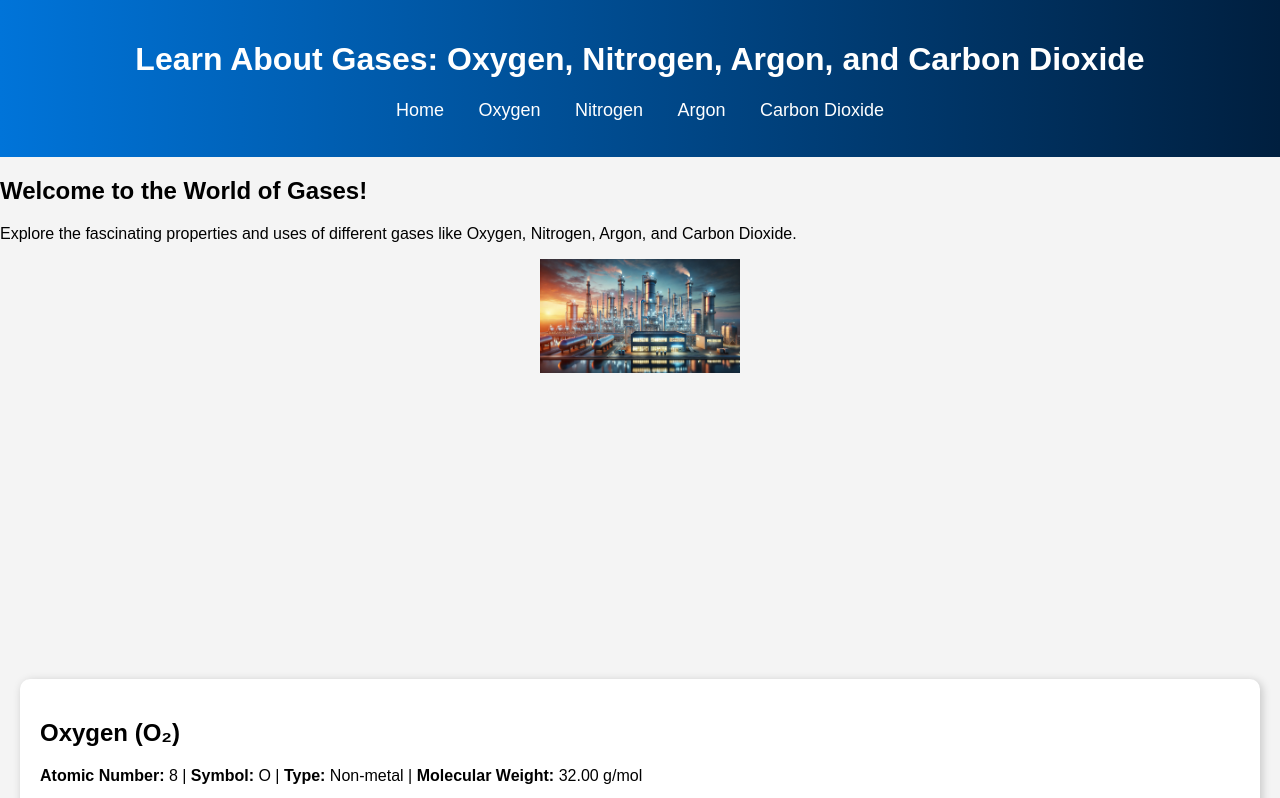
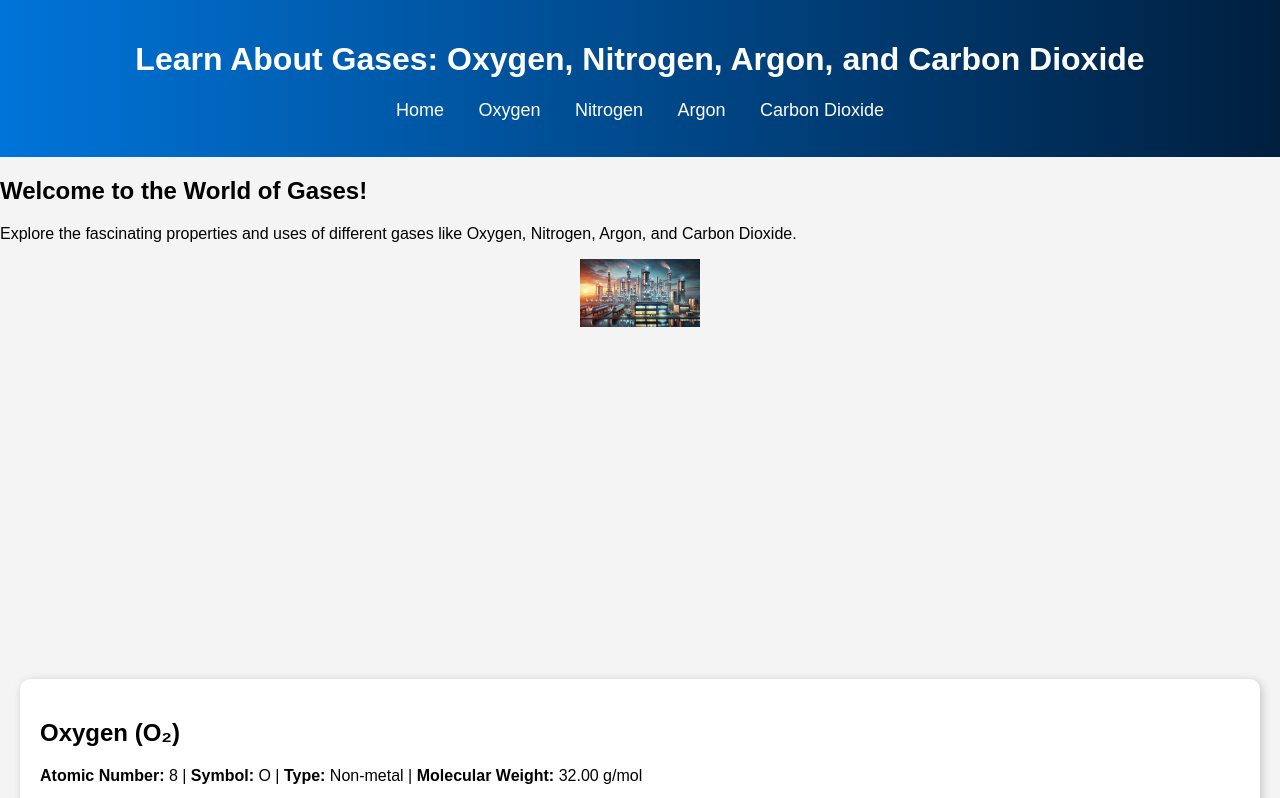
Before and after one commit to anmode10/my-website, a plain HTML site: page index.html in a window 1280 px wide. Shown: the top 798 px of the page. Drawn offline with Linux system fonts and the light colour scheme.

Commit message:
Update styles.css

```diff
--- a/styles.css
+++ b/styles.css
@@ -89,3 +89,11 @@ img {
   display: block;
   margin: auto;
 }
+
+.my-special {
+  width: 60%;
+  max-width: 600px;
+  height: auto;
+  display: block;
+  margin: auto;
+}
```
